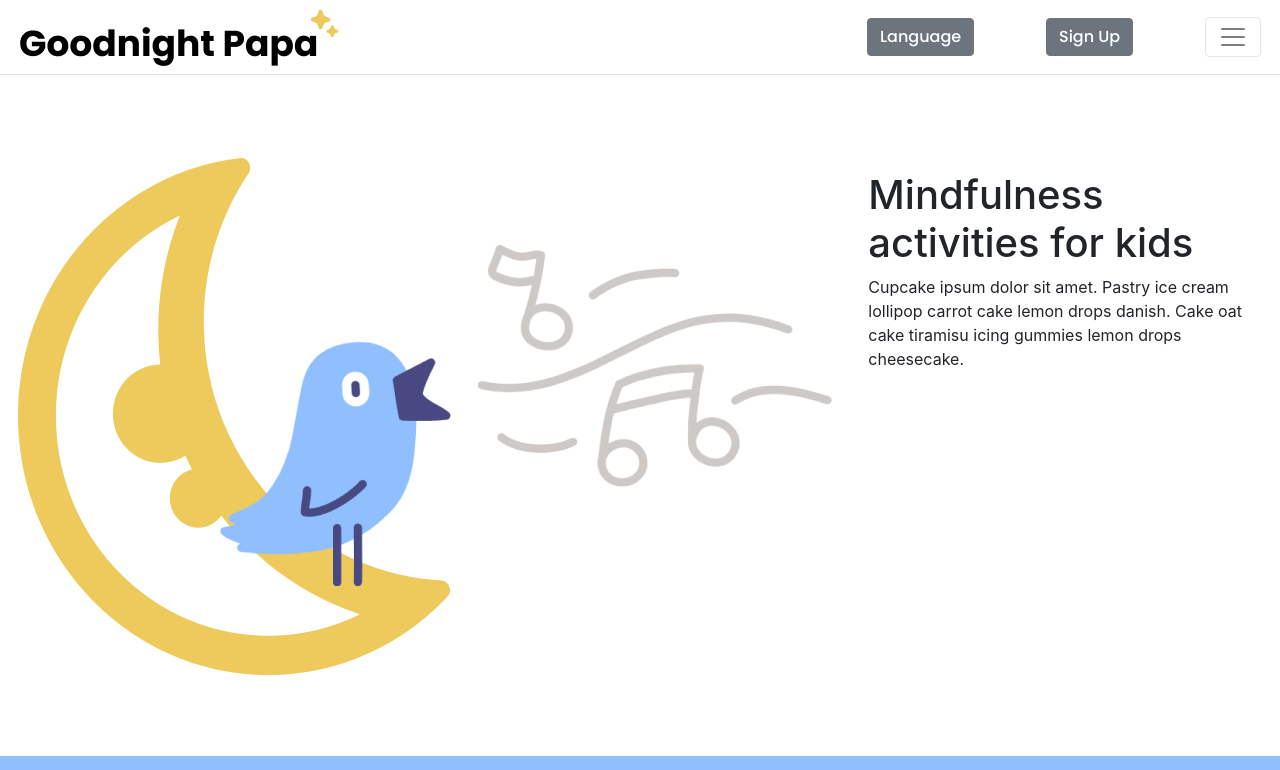
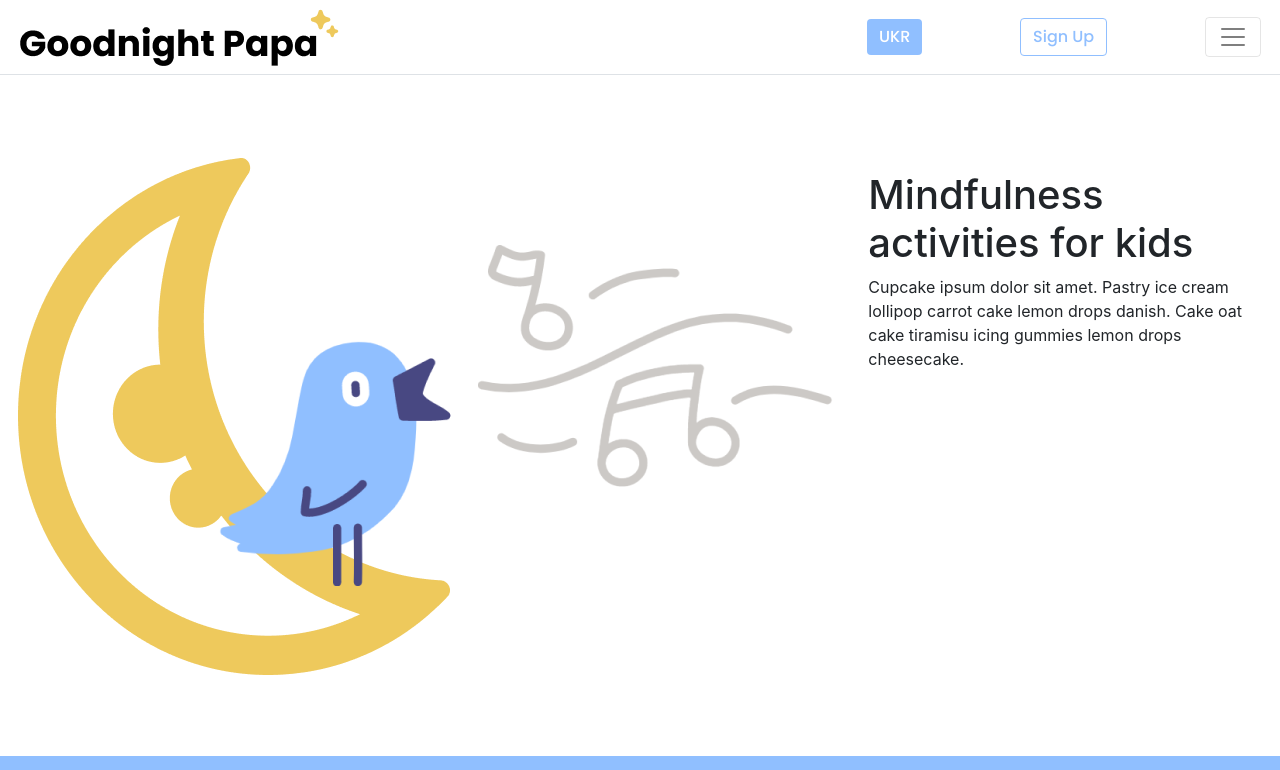
Before and after one commit to chriscyber/good-night-papa, a React (Create React App) app: page / in a window 1280 px wide. Shown: the top 770 px of the page. Built offline with nearby package versions, Linux system fonts and the light colour scheme.

Commit message:
added styling to navbar buttons

```diff
--- a/src/App.css
+++ b/src/App.css
@@ -17,3 +17,14 @@
 .homecarddeck {
   background-color: #90BFFF;
 }
+
+.signupbtn {
+  background-color: white;
+  border-color: #90BFFF;
+  color: #90BFFF;
+}
+
+.langbtn {
+  background-color: #90BFFF;
+  border: none;
+}
--- a/src/components/NavBarComponent.js
+++ b/src/components/NavBarComponent.js
@@ -1,7 +1,7 @@
 import React, { useState } from 'react';
-import { Collapse, Navbar, NavbarToggler, Nav, NavbarBrand, NavItem, NavLink, Button } from 'reactstrap';
+import { Collapse, Navbar, NavbarToggler, Nav, NavItem, NavLink, Button } from 'reactstrap';
 
-const NavBarComponent = (props) => {
+const NavBarComponent = () => {
   const [collapsed, setCollapsed] = useState(true);
 
   const toggleNavbar = () => setCollapsed(!collapsed);
@@ -9,8 +9,8 @@ const NavBarComponent = (props) => {
   return (
     <div>
       <Navbar color="faded" light className="p-0">
-      <Button>Language</Button>
-      <Button>Sign Up</Button>
+      <Button className="langbtn">UKR</Button>
+      <Button className="signupbtn">Sign Up</Button>
         <NavbarToggler onClick={toggleNavbar} />
         <Collapse isOpen={!collapsed} navbar >
           <Nav navbar>
```
